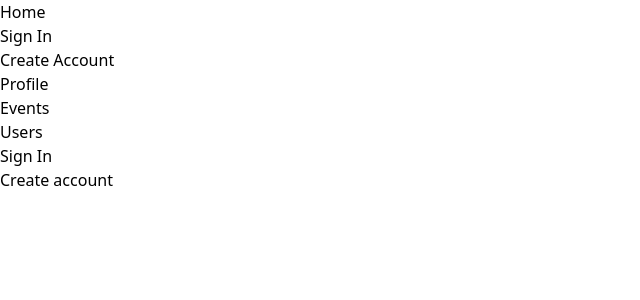
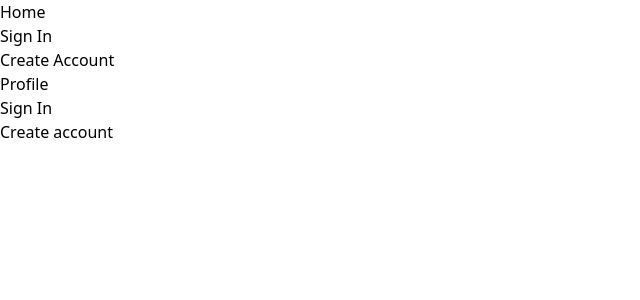
Before and after one commit to kjubik/WeMeet, a React (Vite) app: page / in a window 1280 px wide. Shown: the top 300 px of the page, without its empty margins (0-640 px from the left). Built offline with nearby package versions, Linux system fonts and the light colour scheme.

Commit message:
remove usersList and eventsList

```diff
--- a/src/App.tsx
+++ b/src/App.tsx
@@ -3,8 +3,6 @@ import { auth, db } from "./firebase/firebaseConfig.ts";
 import SignIn from "./pages/SignIn.tsx";
 import Regitser from "./pages/Register.tsx";
 import Profile from "./pages/Profile.tsx";
-import EventsList from "./pages/EventsList.tsx";
-import UsersList from "./pages/UsersList.tsx";
 
 function App() {
   console.log(auth);
@@ -17,8 +15,6 @@ function App() {
             <li><a href="/signin">Sign In</a></li>
             <li><a href="/register">Create Account</a></li>
             <li><a href="/profile">Profile</a></li>
-            <li><a href="/events">Events</a></li>
-            <li><a href="/users">Users</a></li>
           </ul>
         </nav>
         <main className="p-4">
@@ -28,8 +24,6 @@ function App() {
             <Route path="/signin" element={<SignIn/>} />
             <Route path="/register" element={<Regitser/>} />
             <Route path="/profile" element={<Profile/>} />
-            <Route path="/events" element={<EventsList/>} />
-            <Route path="/users" element={<UsersList/>} />
           </Routes>
         </BrowserRouter>
         </main>
```
